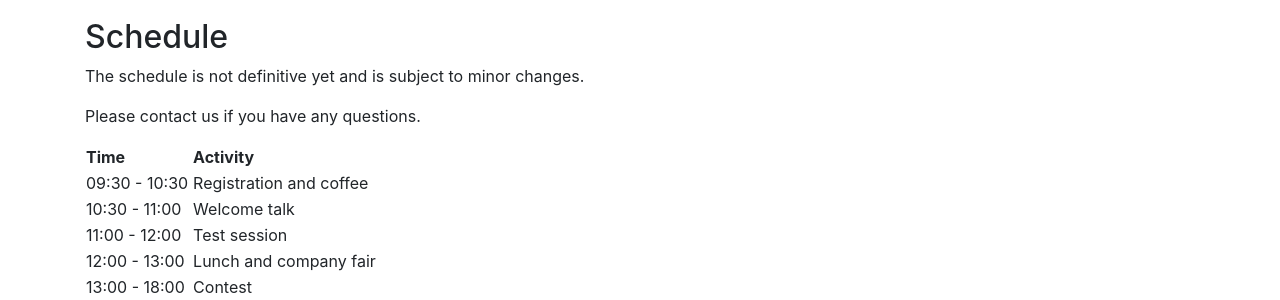
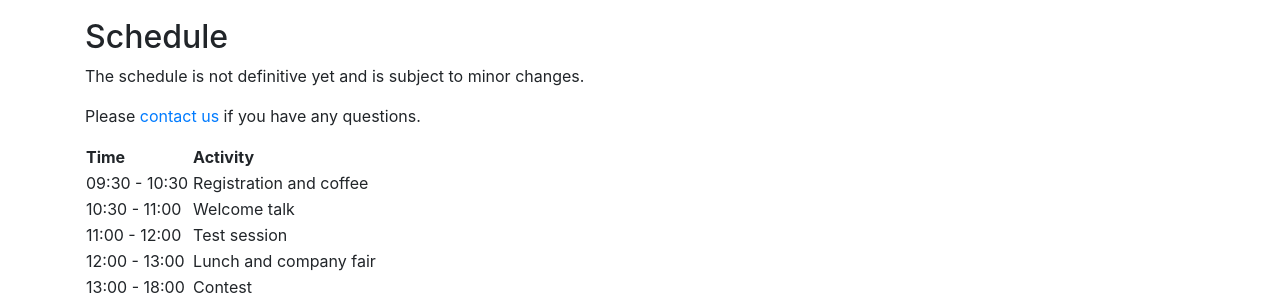
Before and after one commit to GuillaumeDerval/BAPC2018-website, a Jekyll site: the page built from schedule.md, in a window 1280 px wide. Shown: the part 396-696 px from the top of the page. Built offline with Jekyll 4.4.1, drawn with Linux system fonts in a browser that asks for light colours; part of the change alters nothing that is shown.

```diff
--- a/schedule.md
+++ b/schedule.md
@@ -8,7 +8,7 @@ menu: contest
 
 The schedule is not definitive yet and is subject to minor changes.
 
-Please contact us if you have any questions.
+Please [contact us]({{ "contact.html" | absolute_url }}) if you have any questions.
 
 | Time | Activity |
 | --- | --- |
```
